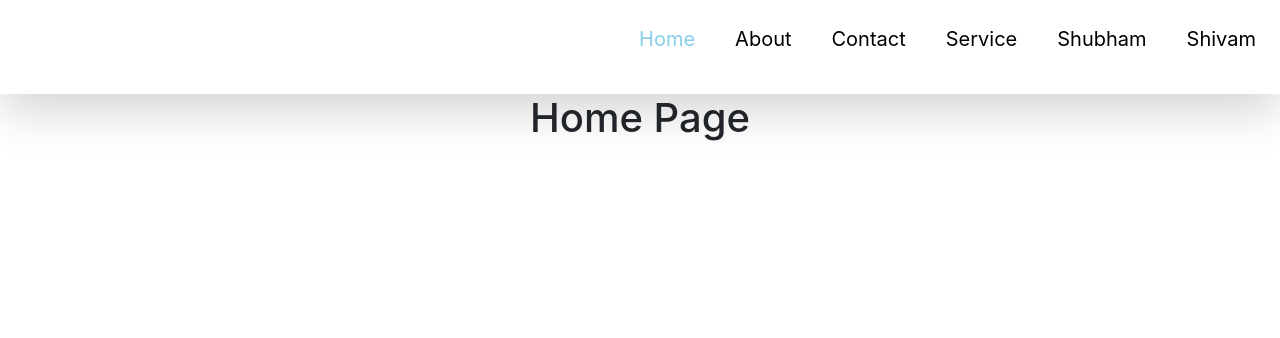
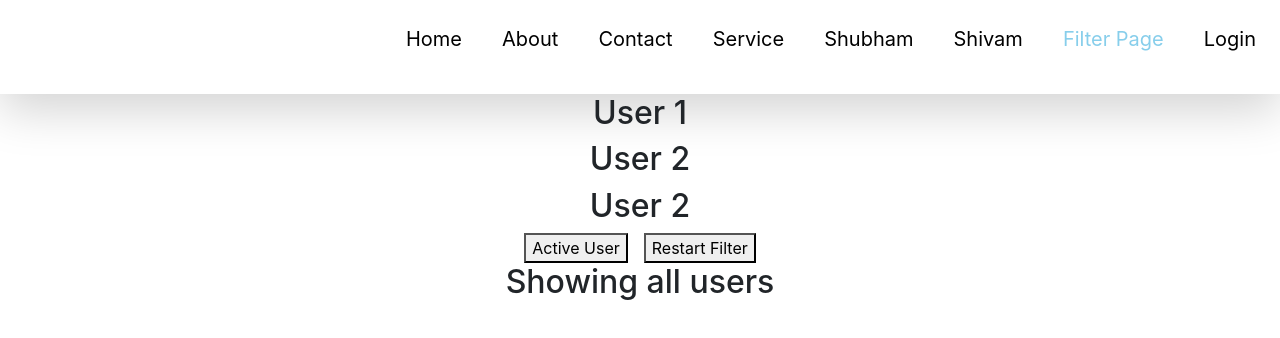
Before and after one commit to Shivamvish26/react-tut, a React (Create React App) app: page /searchparam in a window 1280 px wide. Before the commit this address led to /. Shown: the top 338 px of the page. Built offline with nearby package versions, Linux system fonts and the light colour scheme.

Commit message:
file added

```diff
--- a/src/App.js
+++ b/src/App.js
@@ -35,12 +35,23 @@ import HookuseRef from "./Components/Hooks/HookuseRef";
 import Controlledcomponent from "./Components/Controlledcomponent/Controlledcomponent";
 import Higherordercomponent from "./Components/Higherordercomponent/Higherordercomponent";
 import Navbar from "./Components/Navbarroutes/Nvabar";
-import { BrowserRouter, Router, Route, Routes, Navigate } from "react-router-dom";
+import {
+  BrowserRouter,
+  Router,
+  Route,
+  Routes,
+  Navigate,
+} from "react-router-dom";
 import Home from "./Components/Pages/Home";
 import About from "./Components/Pages/About";
 import Contact from "./Components/Pages/Contact";
 import Page404 from "./Components/Pages/Page404";
 import Hookuseparams from "./Components/Hooks/Hookuseparams";
+import Searchparam from "./Components/Search_param_react_router_dom/Searchparam";
+import Company from "./Components/Pages/Company";
+import Channel from "./Components/Pages/Channel";
+import Login from "./Components/Pages/Login";
+import Proteced from "./Components/Protected/Protected";
 
 function App() {
   // function in function
@@ -112,11 +123,18 @@ function App() {
       <BrowserRouter>
         <Navbar />
         <Routes>
-          <Route path="/" element={<Home />} />
+          <Route path="/" element={<Proteced Component={Home} />} />
           <Route path="/about" element={<About />} />
-          <Route path="/contact" element={<Contact />} />
-          <Route path="/*" element={<Navigate to="/"/>} />
-          <Route path="/hookuseparam/:name" element={<Hookuseparams/>} />
+          {/* Nested Route */}
+          <Route path="/contact" element={<Contact />}>
+            <Route path="company" element={<Company />} />
+            <Route path="channel" element={<Channel />} />
+          </Route>
+          {/* Nested Route */}
+          <Route path="/*" element={<Navigate to="/" />} />
+          <Route path="/hookuseparam/:name" element={<Hookuseparams />} />
+          <Route path="/searchparam" element={<Searchparam />} />
+          <Route path="/login" element={<Login/>}/>
         </Routes>
       </BrowserRouter>
       {/*  */}
--- a/src/Components/Navbarroutes/Nvabar.js
+++ b/src/Components/Navbarroutes/Nvabar.js
@@ -26,6 +26,12 @@ export default function Navbar() {
           <li>
             <NavLink className="navbar__links" to="/hookuseparam/shivam">Shivam</NavLink>
           </li>
+          <li>
+            <NavLink className="navbar__links" to="/searchparam">Filter Page</NavLink>
+          </li>
+          <li>
+            <NavLink className="navbar__links" to="/login">Login</NavLink>
+          </li>
         </ul>
       </nav>
     </div>
--- /dev/null
+++ b/src/Components/Pages/Channel.js
@@ -0,0 +1,7 @@
+export default function Channel(){
+    return(
+        <div>
+            <h2>Youtube Channel</h2>
+        </div>
+    )
+}
--- /dev/null
+++ b/src/Components/Pages/Company.js
@@ -0,0 +1,7 @@
+export default function Company(){
+    return (
+        <div>
+            <h2>Company Page</h2>
+        </div>
+    )
+}
--- a/src/Components/Pages/Contact.js
+++ b/src/Components/Pages/Contact.js
@@ -1,11 +1,18 @@
-import React from 'react'
+import React from "react";
+import { Link, Outlet } from "react-router-dom";
 
 const Contact = () => {
   return (
     <div>
-      <h1>Contact</h1>
+      <h1>Contact Us Page</h1>
+      <h2>Here we have some other business</h2>
+        <div className="p-2">
+        <Link to='company' className="mr-3">Company</Link>
+        <Link to='channel'>Channel</Link>
+        </div>
+      <Outlet/>
     </div>
-  )
-}
+  );
+};
 
-export default Contact
+export default Contact;
--- a/src/Components/Pages/Home.js
+++ b/src/Components/Pages/Home.js
@@ -1,11 +1,30 @@
-import React from 'react'
+import React from "react";
+import { useNavigate, useLocation } from "react-router-dom";
 
 const Home = () => {
+  // Use Navigate code with direct function calling and we can do with the help of conditional navigation
+
+  const location = useLocation();
+  console.log(location)
+
+  const navigate = useNavigate();
+  const navpage = (url) => {
+    navigate(url);
+  };
+
   return (
     <div>
-        <h1>Home Page</h1>
+      <h1>Home Page</h1>
+      <div>
+        <button className="mr-3" onClick={() => navpage("/about")}>
+          Go to About page
+        </button>
+        <button onClick={() => navpage("/searchparam")}>
+          Go to Filter page
+        </button>
+      </div>
     </div>
-  )
-}
+  );
+};
 
-export default Home
+export default Home;
--- /dev/null
+++ b/src/Components/Pages/Login.js
@@ -0,0 +1,38 @@
+import React, { useEffect } from "react";
+import { useNavigate } from "react-router-dom";
+
+export default function Login() {
+  const login = () => {
+    localStorage.setItem("login", true);
+    navigate("/");
+  };
+
+  const navigate = useNavigate();
+
+  useEffect(() => {
+    let login = localStorage.getItem("login");
+    if (login) {
+      navigate("/");
+    }
+  });
+
+  return (
+    // Protected route for login.
+    // see protected file
+    <div>
+      <h2>Login</h2>
+      <div>
+        <input type="text" />
+        <br />
+        <br />
+        <input type="tex" />
+        <br />
+        <br />
+        <button className="btn btn-primary" onClick={login}>
+          {" "}
+          Login{" "}
+        </button>
+      </div>
+    </div>
+  );
+}
--- /dev/null
+++ b/src/Components/Protected/Protected.js
@@ -0,0 +1,20 @@
+import React, { useEffect } from "react";
+import { useNavigate } from "react-router-dom";
+
+export default function Proteced(props) {
+  const { Component } = props;
+  const navigate = useNavigate();
+
+  useEffect(() => {
+    let login = localStorage.getItem("login");
+    if (!login) {
+      navigate("/login");
+    }
+  });
+
+  return (
+    <div>
+      <Component />
+    </div>
+  );
+}
--- /dev/null
+++ b/src/Components/Search_param_react_router_dom/Searchparam.js
@@ -0,0 +1,26 @@
+import React from "react";
+import { useSearchParams } from "react-router-dom";
+
+export default function Searchparam() {
+  const [searchparam, setSearchparam] = useSearchParams();
+  const showActiveuser = searchparam.get("filter") === "active";
+
+  return (
+    <div>
+      <h2>User 1</h2>
+      <h2>User 2</h2>
+      <h2>User 2</h2>
+      <div>
+        <button className="mr-3" onClick={() => setSearchparam({ filter: "active" })}>
+          Active User
+        </button>
+        <button onClick={() => setSearchparam({})}>Restart Filter</button>
+      </div>
+      {showActiveuser ? (
+        <h2>Showing active Users</h2>
+      ) : (
+        <h2>Showing all users</h2>
+      )}
+    </div>
+  );
+}
```
Also changed, not shown: src/App.css (line endings or trailing spaces), src/Components/Navbarroutes/Customenavbar.js (added).
